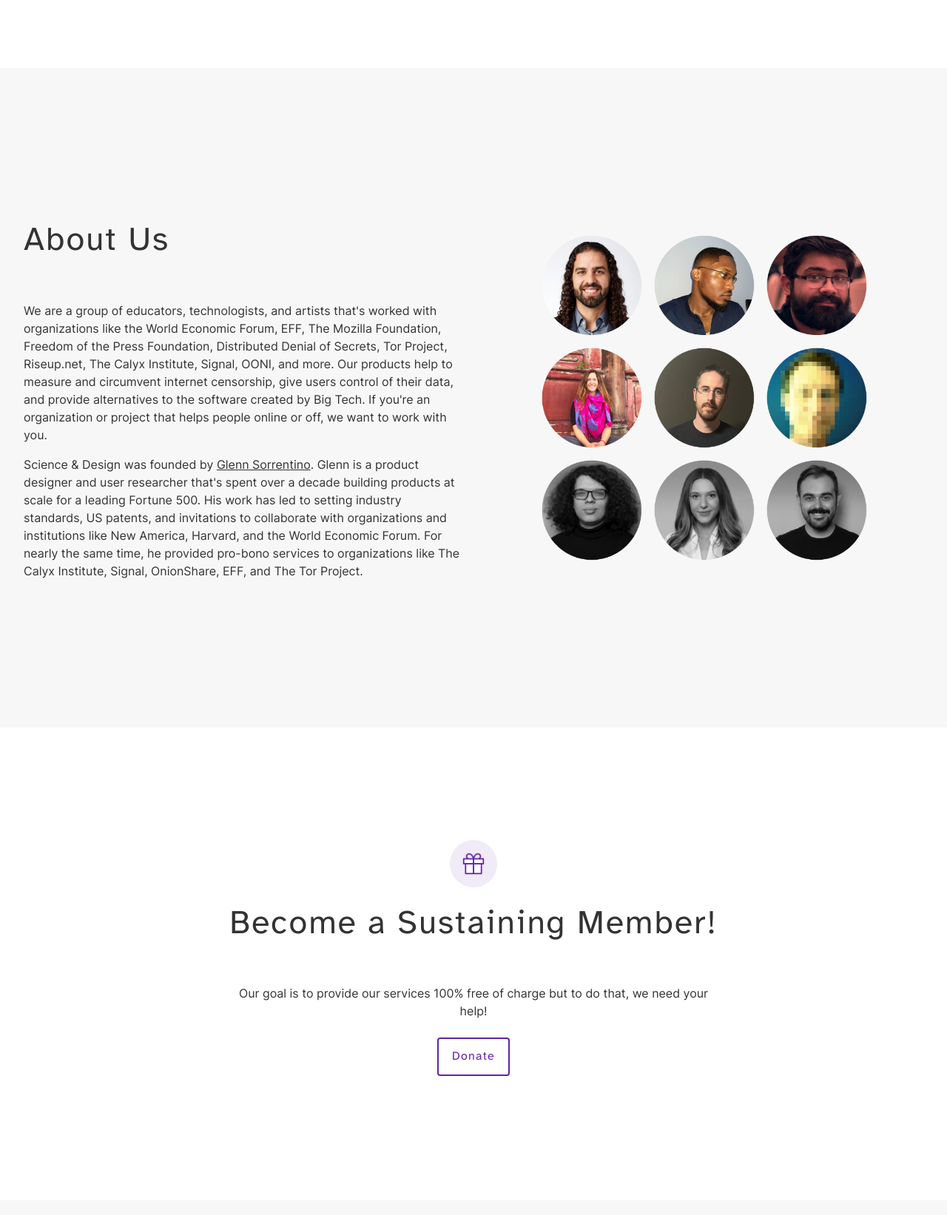
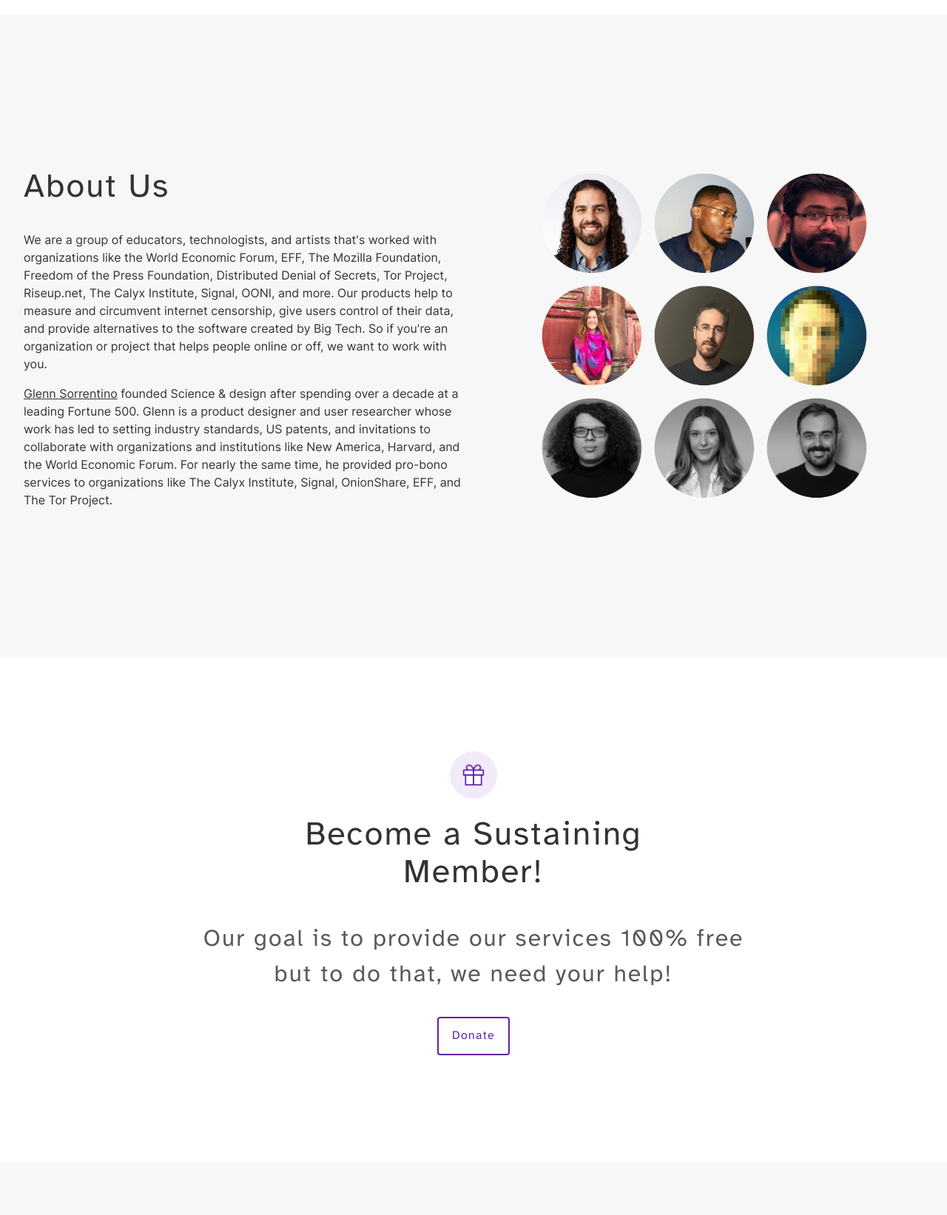
Before and after one commit to scidsg/scidsg-website, a PHP site: page / in a window 1280 px wide. Shown: the part 4240-5883 px from the top of the page at 74% size. Run offline with PHP 8.4, Linux system fonts and the light colour scheme; some libraries are stand-ins or nearby versions.

Commit message:
update home content

```diff
--- a/design-system/css/typography.css
+++ b/design-system/css/typography.css
@@ -158,7 +158,7 @@ h2 {
 
 h3 {
   font-size: var(--font-size-2);
-  margin: var(--spacing-base) 0 var(--spacing-xlarge) 0 !important;
+  margin: var(--spacing-base) 0 var(--spacing-medium) 0 !important;
 }
 
 h4 {
@@ -399,6 +399,10 @@ h1 .emoji, h2 .emoji, h3 .emoji, h4 .emoji, h5 .emoji, h6 .emoji {
   .code {
     width: fit-content !important;
   }
+
+  .statement p {
+    font-size: calc(var(--font-size-3) * .55);
+  }
 }
 
 @media only screen and (max-width: 390px) {
--- a/index.html
+++ b/index.html
@@ -90,7 +90,7 @@ W3C/WHATWG Standards, etc - please consider contributing 🙏 -->
 					<div class="card description">
 						<div class="icon eng"></div>
 						<h4>Engineering</h4>
-						<p>It's critical for your systems to be transparent, scalable, and resilient. Build it right the first time.</p>
+						<p>It's critical for your systems to be transparent, scalable, and resilient. So build it right the first time.</p>
 						<div class="listContainer">
 							<ul>
 								<li>Mobile Apps</li>
@@ -109,7 +109,7 @@ W3C/WHATWG Standards, etc - please consider contributing 🙏 -->
 					<div class="card description">
 						<div class="icon security"></div>
 						<h4>SecOps</h4>
-						<p>Security isn't just a quick fix, it's a commitment to your users. From training to data security, we can help.</p>
+						<p>Security isn't just a quick fix. It's a commitment to your users. From training to data security, we can help.</p>
 						<div class="listContainer">
 							<ul>
 								<li>Threat Modeling</li>
@@ -187,7 +187,7 @@ W3C/WHATWG Standards, etc - please consider contributing 🙏 -->
 					<div class="description">
 						<div class="icon retainer"></div>
 						<h4>Retainers</h4>
-						<p>Limited quantity. Retainers are meant for long-term professional relationships. Choose from 5, 10, 15, or 20 hours per week.</p>
+						<p>Limited quantity. Retainers are for long-term professional relationships. Choose from 5, 10, 15, or 20 hours per week.</p>
 						<p class="meta">Good for companies needing consistent help throughout the year on a variety of projects. </p>
 						<p class="badge">❤️ Best Value</p>
 					</div>
@@ -220,8 +220,8 @@ W3C/WHATWG Standards, etc - please consider contributing 🙏 -->
 				<div class="group">
 					<div class="description">
 						<h3>About Us</h3>
-						<p>We are a group of educators, technologists, and artists that's worked with organizations like the World Economic Forum, EFF, The Mozilla Foundation, Freedom of the Press Foundation, Distributed Denial of Secrets, Tor Project, Riseup.net, The Calyx Institute, Signal, OONI, and more. Our products help to measure and circumvent internet censorship, give users control of their data, and provide alternatives to the software created by Big Tech. If you're an organization or project that helps people online or off, we want to work with you.</p>
-						<p>Science &amp; Design was founded by <a href="https://glennsorrentino.com" target="_blank" rel="noopener noreferrer">Glenn Sorrentino</a>. Glenn is a product designer and user researcher that's spent over a decade building products at scale for a leading Fortune 500. His work has led to setting industry standards, US patents, and invitations to collaborate with organizations and institutions like New America, Harvard, and the World Economic Forum. For nearly the same time, he provided pro-bono services to organizations like The Calyx Institute, Signal, OnionShare, EFF, and The Tor Project.</p>
+						<p>We are a group of educators, technologists, and artists that's worked with organizations like the World Economic Forum, EFF, The Mozilla Foundation, Freedom of the Press Foundation, Distributed Denial of Secrets, Tor Project, Riseup.net, The Calyx Institute, Signal, OONI, and more. Our products help to measure and circumvent internet censorship, give users control of their data, and provide alternatives to the software created by Big Tech. So if you're an organization or project that helps people online or off, we want to work with you.</p>
+						<p><a href="https://glennsorrentino.com" target="_blank" rel="noopener noreferrer">Glenn Sorrentino</a> founded Science &amp; design after spending over a decade at a leading Fortune 500. Glenn is a product designer and user researcher whose work has led to setting industry standards, US patents, and invitations to collaborate with organizations and institutions like New America, Harvard, and the World Economic Forum. For nearly the same time, he provided pro-bono services to organizations like The Calyx Institute, Signal, OnionShare, EFF, and The Tor Project.</p>
 					</div>
 					<div class="mobileImageContainer">
 						<img src="assets/avatar/group.png" alt="#">
@@ -232,10 +232,10 @@ W3C/WHATWG Standards, etc - please consider contributing 🙏 -->
 
 		<section id="donate">
 			<div class="wrapper">
-				<div class="center middle description">
+				<div class="center middle description statement">
 					<div class="icon donor"></div>
 					<h3>Become a Sustaining Member!</h3>
-					<p>Our goal is to provide our services 100% free of charge but to do that, we need your help!</p>
+					<p>Our goal is to provide our services 100% free but to do that, we need your help!</p>
 					<a role="button" class="btn btnLrg" href="https://opencollective.com/scidsg#category-CONTRIBUTE" target="_blank" rel="noopener noreferrer">Donate</a>
 				</div>
 			</div>
@@ -243,11 +243,11 @@ W3C/WHATWG Standards, etc - please consider contributing 🙏 -->
 
 		<section id="contact">
 			<div class="wrapper">
-				<div class="center middle description">
+				<div class="center middle description statement">
 					<div class="icon mail"></div>
 					<h3>Contact Us</h3>
-					<p>Send us an email or schedule a call. We'd love to learn about what you're working on.</p>
-					<p class="statement"><a href="mailto:hello@scidsg.org" target="_blank" rel="noopener noreferrer">hello@scidsg.org</a></p>
+					<p>Send us an email or schedule a call. We'd love to learn more about you.</p>
+					<p><a href="mailto:hello@scidsg.org" target="_blank" rel="noopener noreferrer">hello@scidsg.org</a></p>
 					<a role="button" class="btn btnLrg" href="https://cal.com/scidsg/15min" target="_blank" rel="noopener noreferrer">Schedule a Call</a>
 				</div>
 			</div>
```
